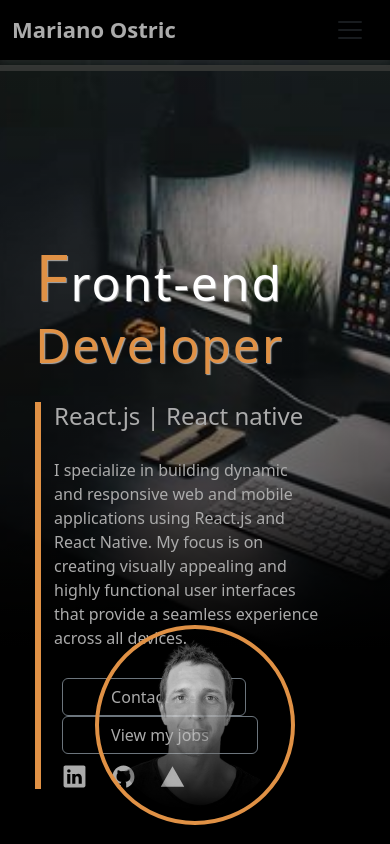
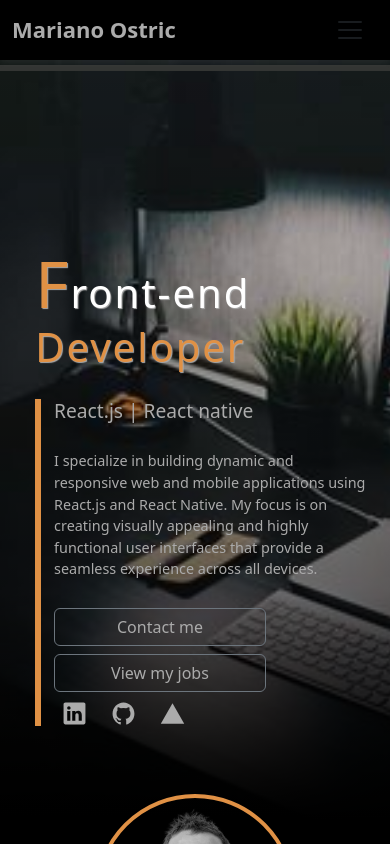
Before and after one commit to ostricnano/portfolio-web, a React (Vite) app: page / in a window 390 px wide. Shown: the top 844 px of the page. Built offline with nearby package versions, Linux system fonts and the light colour scheme.

Commit message:
hero component mobile fixed

```diff
--- a/src/components/about/About.css
+++ b/src/components/about/About.css
@@ -34,3 +34,8 @@
 .description p{
   color: #ababab;
 }
+@media screen and (max-width: 768px) {
+  .description {
+    width: 80%;
+  }
+}
--- a/src/components/footer/Footer.tsx
+++ b/src/components/footer/Footer.tsx
@@ -30,14 +30,14 @@ export const Footer = () => {
       <Container>
         <Row className='footer-row'>
           <Col md={6}>
-          <div className='footer-description'>
-            <div className='avatar-container-footer'>
-              <img src='./images/profile-picture02.png' alt='profile' className='profile-img-footer' />
+            <div className='footer-description'>
+              <div className='avatar-container-footer'>
+                <img src='./images/profile-picture02.png' alt='profile' className='profile-img-footer' />
+              </div>
+              <p>Passionate web developer specializing in creating responsive and interactive web applications. Skilled in HTML, CSS, Sass, JavaScript, and React Native. Dedicated to delivering high-quality code and user-friendly designs. Let's work together to bring your ideas to life!</p>
             </div>
-            <p>Passionate web developer specializing in creating responsive and interactive web applications. Skilled in HTML, CSS, Sass, JavaScript, and React Native. Dedicated to delivering high-quality code and user-friendly designs. Let's work together to bring your ideas to life!</p>
-          </div>
           </Col>
-          <Col md={3}>
+          <Col md={2}>
             <div className='list-items'>
               <ul>
                 <h4>About</h4>
@@ -49,7 +49,7 @@ export const Footer = () => {
               </ul>
             </div>
           </Col>
-          <Col md={3}>
+          <Col md={4}>
             <div className='list-items'>
               <ul>
                 <h4>Contact Me</h4>
--- a/src/components/main/Hero.css
+++ b/src/components/main/Hero.css
@@ -83,12 +83,9 @@
   color: #ababab;
 }
 
-.btn-container a{
+.btn-container a {
   text-decoration: none;
   color:#ababab;
-}
-.btn{
-  background-color: red;
 }
 .socials-container {
   display: flex;
@@ -117,5 +114,31 @@
   .header-block {
     width: 75%;
   }
-
 }
+@media screen and (max-width: 768px) {
+  .bg-container{
+    height: 90vh;
+  }
+  .header-block {
+    width: 88%;
+  }
+  .hero-title {
+    font-size: 2.5rem;
+  }
+  .hero-subtitle {
+    font-size: 1.2rem;
+  }
+  .hero-description {
+    font-size: 0.9rem;
+  }
+  .btn-container {
+    display: flex;
+    flex-direction: column;
+    justify-content: center;
+    align-items: center;
+    gap: 0.5rem;
+  }
+  .btn-container .btn {
+    width: 100%;
+  }
+}
```
